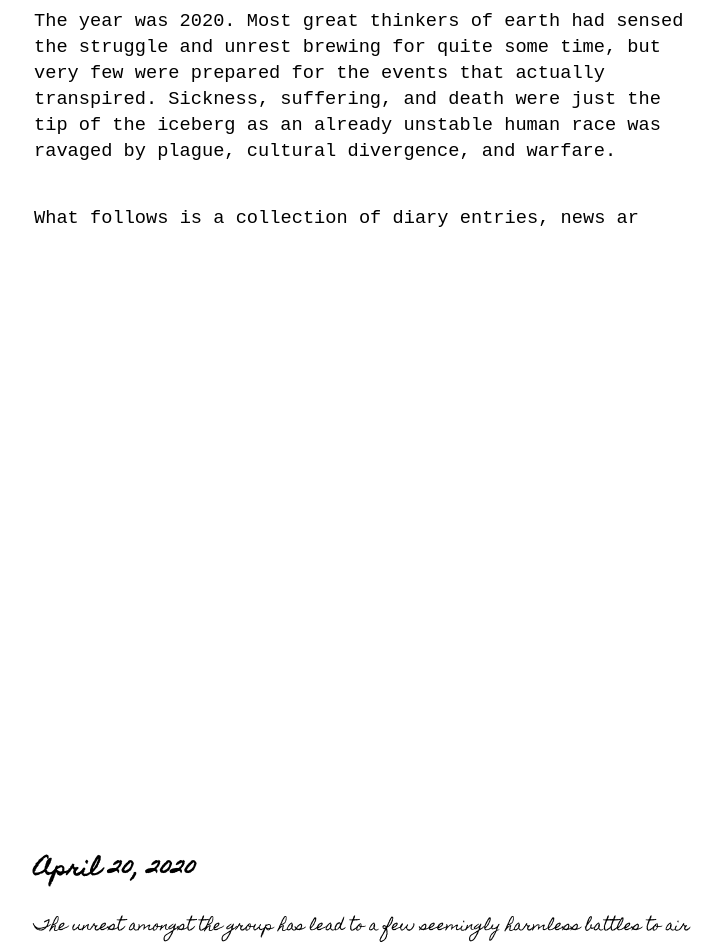
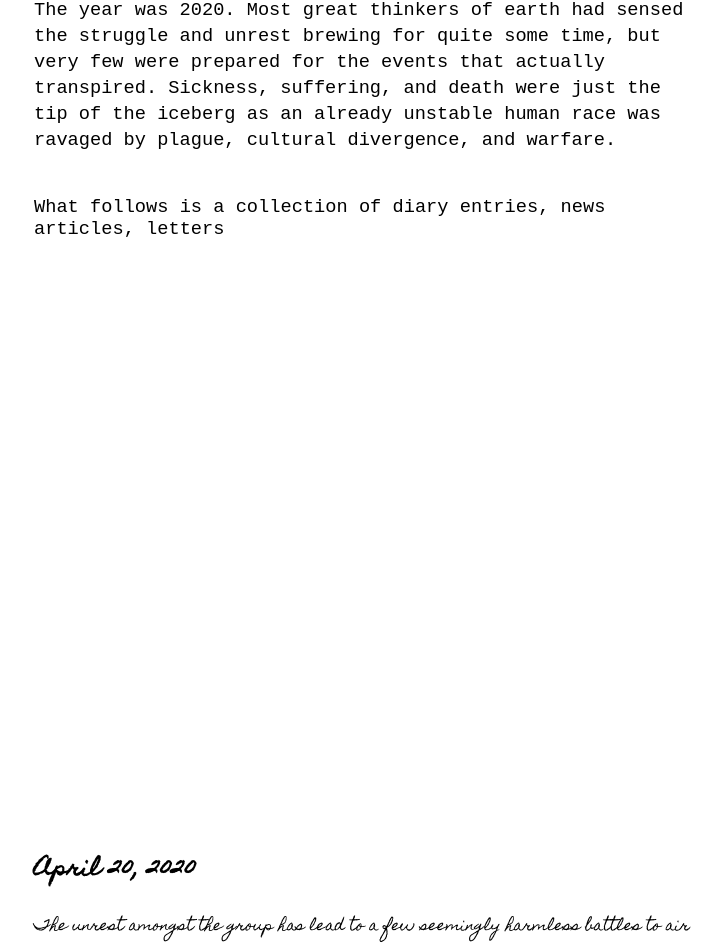
Before and after one commit to kduckets/tfw, a Next.js app: page / in a window 1280 px wide. Shown: the part 1099-2043 px from the top of the page, without its empty margins (275-997 px from the left). Built offline with nearby package versions, Linux system fonts and the light colour scheme; a web font is replaced by a local one.

Commit message:
Update index.js

```diff
--- a/pages/index.js
+++ b/pages/index.js
@@ -33,7 +33,7 @@ export default function Home() {
           options={{
             autoStart: true,
             loop: false,
-            delay: 69
+            delay: 62
           }}
           onInit={(typewriter) => {
             typewriter
```
